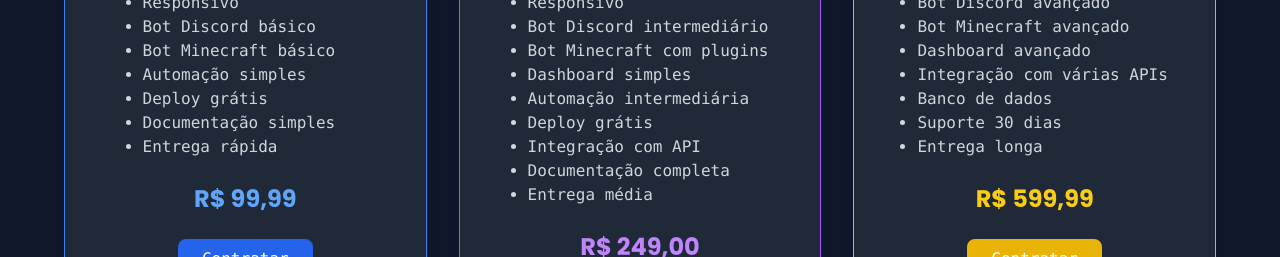
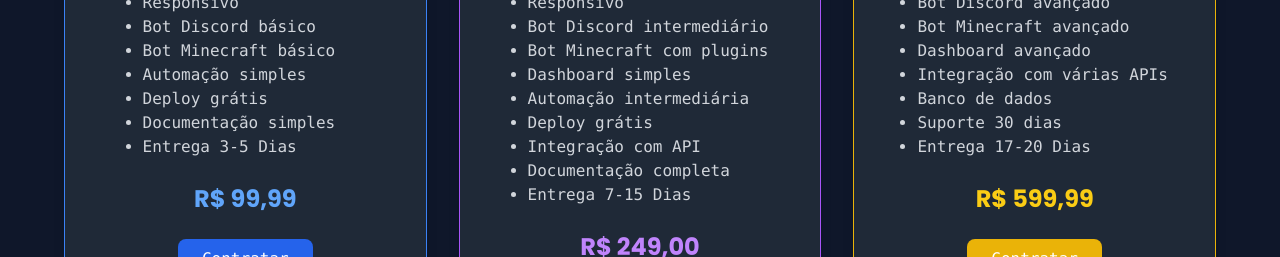
Before and after one commit to Kaua-Lucas/portfolio, a plain HTML site: page index.html in a window 1280 px wide. Shown: the part 2300-2557 px from the top of the page. Drawn offline with nearby package versions, Linux system fonts and the light colour scheme; no server answers.

Commit message:
melhoria no textos do planos // 4.4

```diff
--- a/index.html
+++ b/index.html
@@ -424,7 +424,7 @@
                         <li>Automação simples</li>
                         <li>Deploy grátis</li>
                         <li>Documentação simples</li>
-                        <li>Entrega rápida</li>
+                        <li>Entrega 3-5 Dias</li>
                     </ul>
                     <span class="text-2xl font-bold text-blue-400 mb-2">R$ 99,99</span>
                     <a href="#contato" class="bg-blue-600 hover:bg-blue-700 text-white px-6 py-2 rounded-lg font-medium transition mt-4 font-mono">Contratar</a>
@@ -449,7 +449,7 @@
                         <li>Deploy grátis</li>
                         <li>Integração com API</li>
                         <li>Documentação completa</li>
-                        <li>Entrega média</li>
+                        <li>Entrega 7-15 Dias</li>
                     </ul>
                     <span class="text-2xl font-bold text-purple-400 mb-2">R$ 249,00</span>
                     <a href="#contato" class="bg-purple-600 hover:bg-purple-700 text-white px-6 py-2 rounded-lg font-medium transition mt-4 font-mono">Contratar</a>
@@ -472,7 +472,7 @@
                         <li>Integração com várias APIs</li>
                         <li>Banco de dados</li>
                         <li>Suporte 30 dias</li>
-                        <li>Entrega longa</li>
+                        <li>Entrega 17-20 Dias</li>
                     </ul>
                     <span class="text-2xl font-bold text-yellow-400 mb-2">R$ 599,99</span>
                     <a href="#contato" class="bg-yellow-500 hover:bg-yellow-600 text-white px-6 py-2 rounded-lg font-medium transition mt-4 font-mono">Contratar</a>
```
